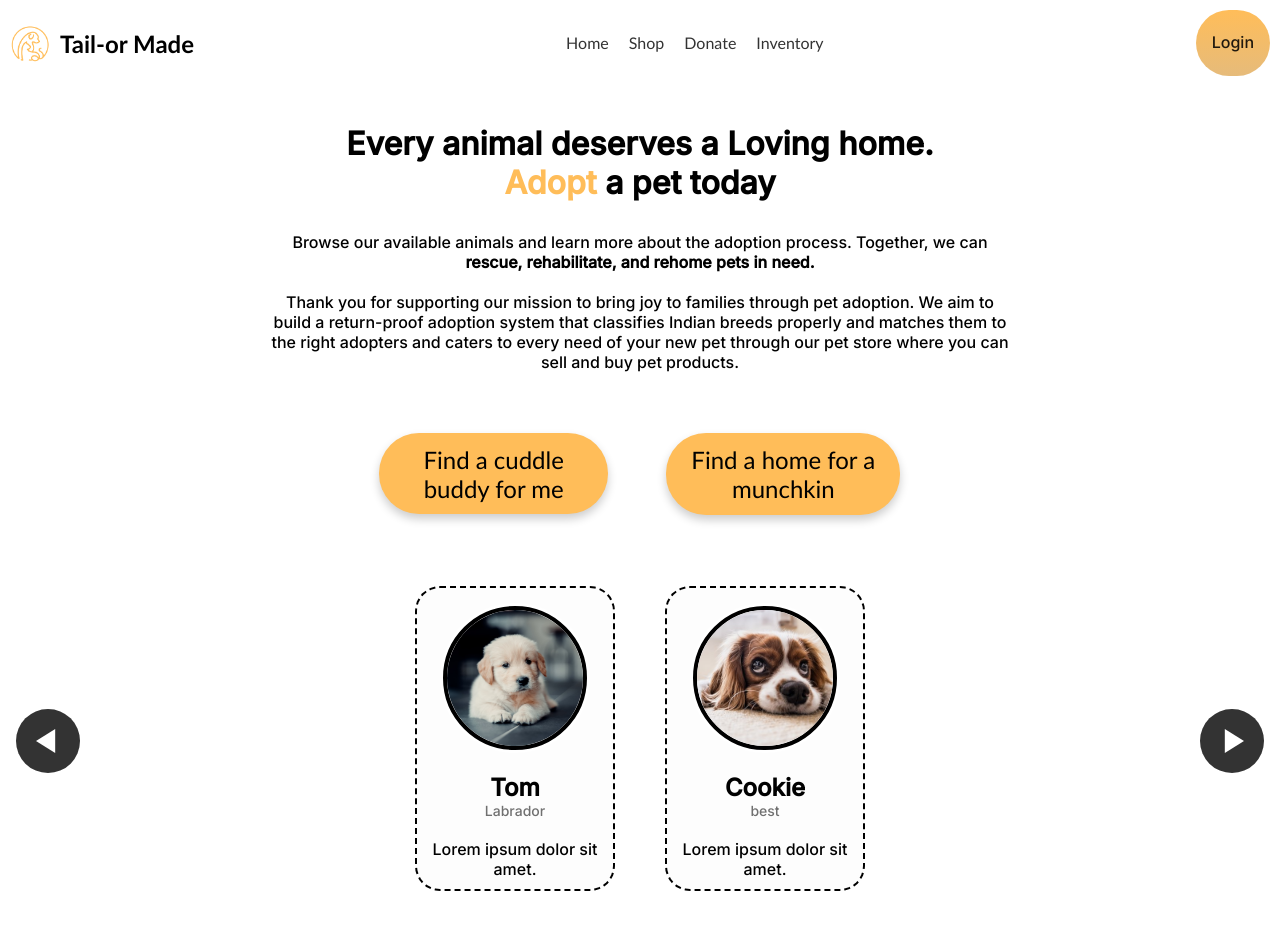
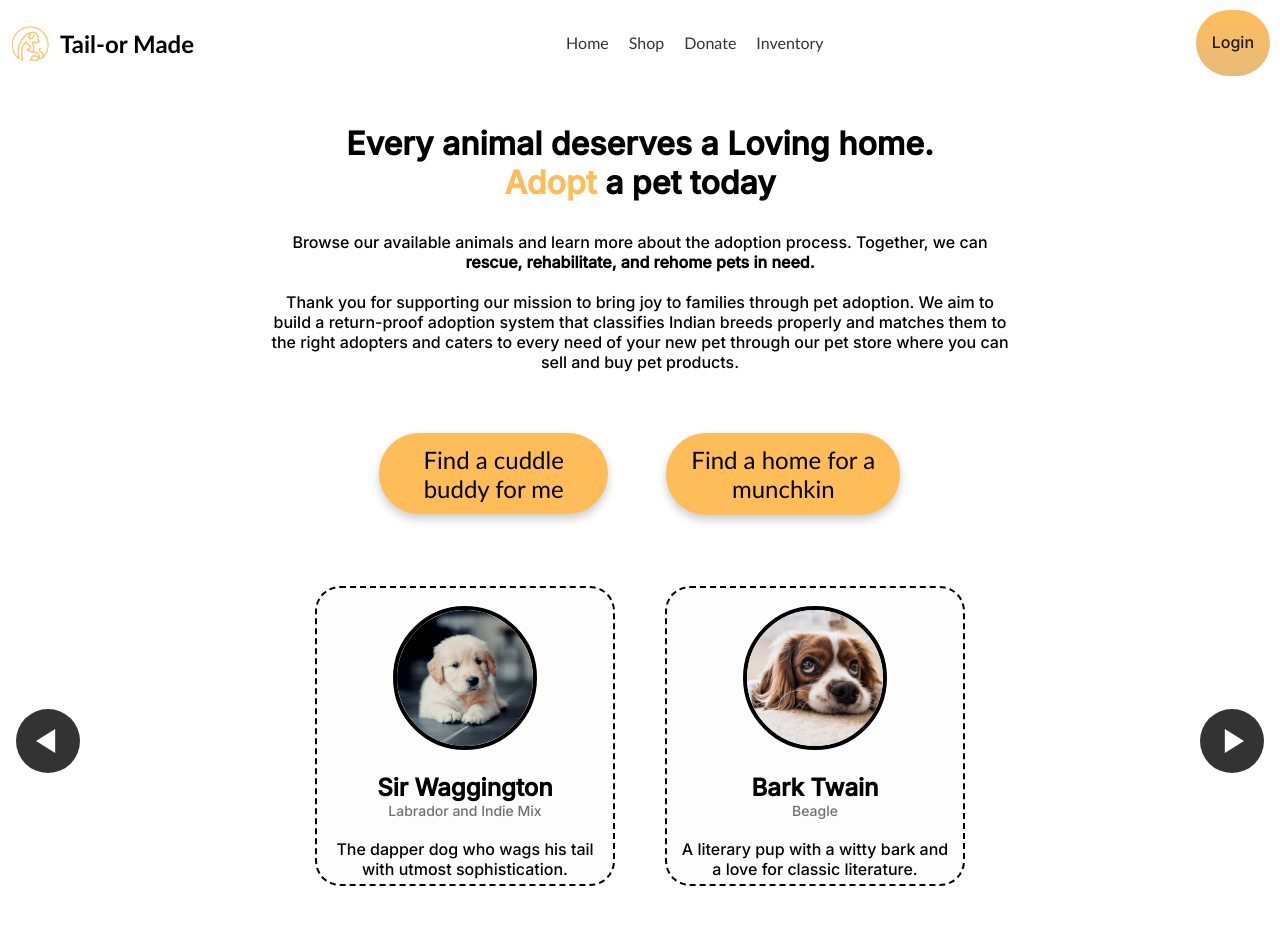
Before and after one commit to MansiSeth/miniproject_petAdoption, a Vue app: page / in a window 1280 px wide. Shown: the top 930 px of the page. Built offline with nearby package versions, Linux system fonts and the light colour scheme.

Commit message:
homepage carousel content

```diff
--- a/src/components/carousel3.vue
+++ b/src/components/carousel3.vue
@@ -18,10 +18,10 @@
                                  </div>
                               </div>
                               <div class="card-content">
-                                <h2 class="name">Tom</h2>
-                                <p class="desc">Labrador</p>
+                                <h2 class="name">Sir Waggington</h2>
+                                <p class="desc">Labrador and Indie Mix</p>
                                 <br>
-                                <p>Lorem ipsum dolor sit amet.</p>
+                                <p>The dapper dog who wags his tail with utmost sophistication.</p>
                               </div>
                           </div>
                         </div>
@@ -37,10 +37,10 @@
                                  </div>
                               </div>
                               <div class="card-content">
-                                <h2 class="name">Cookie</h2>
-                                <p class="desc">best</p>
+                                <h2 class="name">Bark Twain</h2>
+                                <p class="desc">Beagle</p>
                                 <br>
-                                <p>Lorem ipsum dolor sit amet.</p>
+                                <p>A literary pup with a witty bark and a love for classic literature.</p>
                               </div>
                           </div>
                         </div>
@@ -69,10 +69,10 @@
                                  </div>
                               </div>
                               <div class="card-content">
-                                <h2 class="name">Dog 3</h2>
+                                <h2 class="name">Sir Barksalot</h2>
                                 <p class="desc">best dog you can pet</p>
                                 <br>
-                                <p>Lorem ipsum dolor sit amet.</p>
+                                <p>The noblest barker of them all, always ready to defend your home with his loud voice.</p>
                               </div>
                           </div>
                         </div>
@@ -88,10 +88,10 @@
                                  </div>
                               </div>
                               <div class="card-content">
-                                <h2 class="name">Dog 4</h2>
+                                <h2 class="name">Droolius Caesar </h2>
                                 <p class="desc">best</p>
                                 <br>
-                                <p>Lorem ipsum dolor sit amet.</p>
+                                <p>A regal canine who rules over his domain with a slobbery tongue and a wagging tail.</p>
                               </div>
                           </div>
                         </div>
@@ -120,10 +120,10 @@
                                  </div>
                               </div>
                               <div class="card-content">
-                                <h2 class="name">Dog 5</h2>
+                                <h2 class="name">Amitabh Barkchan</h2>
                                 <p class="desc">best dog you can pet</p>
                                 <br>
-                                <p>Lorem ipsum dolor sit amet.</p>
+                                <p>With his deep bark and commanding presence, Amitabh Barkchan is a legendary figure in the doggie film industry, known for his powerful performances and iconic dialogues.</p>
                               </div>
                           </div>
                         </div>
@@ -139,10 +139,10 @@
                                  </div>
                               </div>
                               <div class="card-content">
-                                <h2 class="name">Dog 6</h2>
+                                <h2 class="name">Ranveer Woof</h2>
                                 <p class="desc">best</p>
                                 <br>
-                                <p>Lorem ipsum dolor sit amet.</p>
+                                <p>This charismatic and flamboyant dog knows how to steal the limelight</p>
                               </div>
                           </div>
                         </div>
@@ -171,10 +171,10 @@
                                  </div>
                               </div>
                               <div class="card-content">
-                                <h2 class="name">Dog 7</h2>
+                                <h2 class="name">Salman Kh-woof</h2>
                                 <p class="desc">best dog you can pet</p>
                                 <br>
-                                <p>Lorem ipsum dolor sit amet.</p>
+                                <p> His heart as big as his Bollywood counterpart Salman Khan</p>
                               </div>
                           </div>
                         </div>
@@ -190,10 +190,10 @@
                                  </div>
                               </div>
                               <div class="card-content">
-                                <h2 class="name">Dog 8</h2>
+                                <h2 class="name">Poochendra</h2>
                                 <p class="desc">best</p>
                                 <br>
-                                <p>Lorem ipsum dolor sit amet.</p>
+                                <p>This dog has all the sass and drama of Bollywood's iconic character Poo from "Kabhi Khushi Kabhie Gham,"</p>
                               </div>
                           </div>
                         </div>
@@ -336,7 +336,8 @@ flex-direction: column;
 
 .card
 {
-width: 200px;
+width: 300px;
+height: 300px;
 border-radius: 25px;
 border-width: 2px;
 border-style: dashed;
@@ -355,6 +356,8 @@ display: flex;
 flex-direction: column;
 padding: 10px 14px;
 align-items: center;
+
+text-overflow: ellipsis;
 }
 .image-content
 {
```
